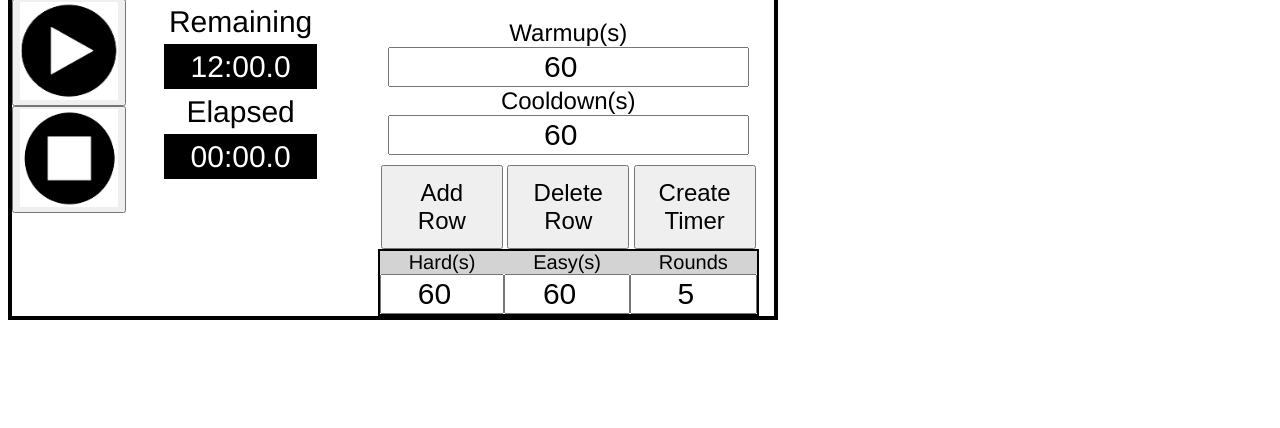
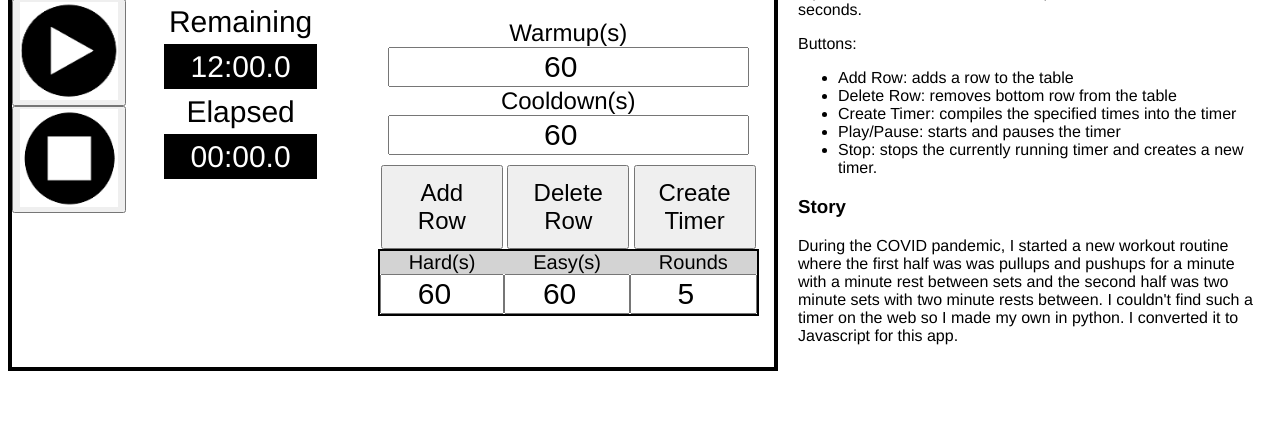
Before and after one commit to cooper-david-a/archive.daveisthebest.com, a Django app: template HIIT_Timer/templates/HIIT_Timer/HIIT_Timer.html in a window 1280 px wide. Shown: the part 372-800 px from the top of the page. Run offline with Django 3.2, Linux system fonts and the light colour scheme; the template is opened without the code that fills it, so the values that code supplies are empty.

Commit message:
Finished HIIT Timer discussion and added flex-box style

```diff
--- a/HIIT_Timer/static/HIIT_Timer/HIIT_Timer.css
+++ b/HIIT_Timer/static/HIIT_Timer/HIIT_Timer.css
@@ -1,7 +1,7 @@
 .flex-container {
   display: flex;
   flex-flow: row wrap;
-  justify-content: left;
+  justify-content: center;
 }
 
 .Timer{
@@ -9,13 +9,6 @@
   margin-top: 4px;
   margin-right: 10px;
   max-width: 770px;
-  float: left;
-}
-
-.Timer::after {
-  content: "";
-  clear: both;
-  display: table;
 }
 
 .progress_bar {
@@ -151,7 +144,7 @@
 }
 
 .HIIT_Timer_discussion {
-  float: left;
+  flex: 1 0 300px;
   padding: 10px;
 }
 
--- a/HIIT_Timer/templates/HIIT_Timer/HIIT_Timer.html
+++ b/HIIT_Timer/templates/HIIT_Timer/HIIT_Timer.html
@@ -98,8 +98,35 @@
     </div>
     </section>
 
-    <section id="HIIT_Timer_discussion">
-      <p>Discussion</p>
+    <section class="HIIT_Timer_discussion">
+      <h3>Instructions</h3>
+      <p>Fill in the fields and hit the "Create Timer" button.  When you are Ready
+        to start, hit the "Play" button.<br>
+        Rounds proceed the the following order:
+        <ol>
+          <li>Warmup</li>
+          <li>Rows from top to bottom</li>
+          <li>Cooldown</li>
+        </ol>
+        A row consists of a "Hard" round followed by an "Easy" round
+        and repeats for the number of rounds specified.
+        All times are in seconds.
+      </p>
+      <p>Buttons:<br>
+        <ul>
+          <li>Add Row: adds a row to the table</li>
+          <li>Delete Row: removes bottom row from the table</li>
+          <li>Create Timer: compiles the specified times into the timer</li>
+          <li>Play/Pause: starts and pauses the timer</li>
+          <li>Stop: stops the currently running timer and creates a new timer. </li>
+        </ul>
+      </p>
+      <h3>Story</h3>
+      <p>During the COVID pandemic, I started a new workout routine where the first half was
+        was pullups and pushups for a minute with a minute rest between sets and the second half
+        was two minute sets with two minute rests between.  I couldn't find such a timer on the web
+        so I made my own in python.  I converted it to Javascript for this app.
+      </p>
     </section>
 
   </div>
```
